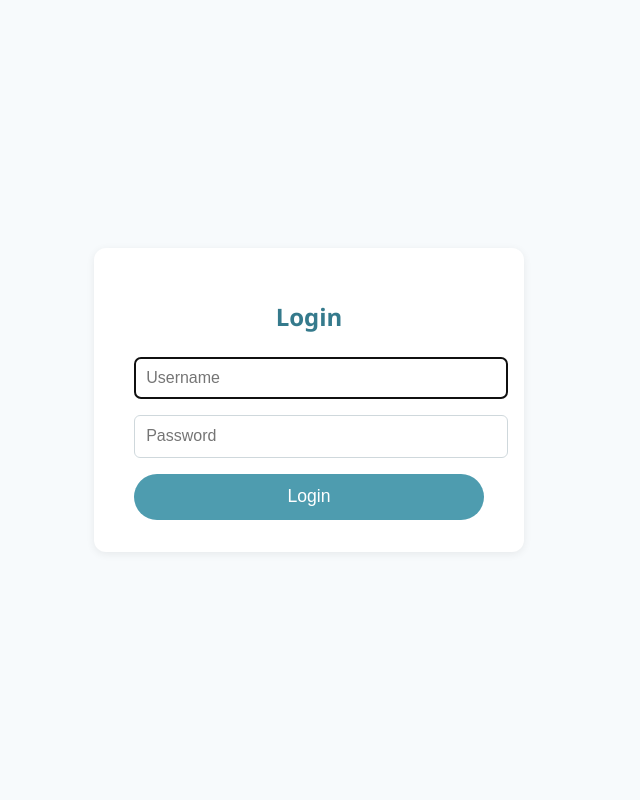
After one commit to CodeExpert787/Fertilemate, a Flask app: page /login in a window 1280 px wide. The commit adds this page. Shown: the whole page, without its empty margins (331-971 px from the left). Run offline with Flask 3, Linux system fonts and the light colour scheme.

Commit message:
login added

```diff
--- a/app.py
+++ b/app.py
@@ -1,7 +1,7 @@
 import os
 os.environ["KMP_DUPLICATE_LIB_OK"] = "TRUE"
 
-from flask import Flask, render_template, request, jsonify, redirect, url_for, send_from_directory
+from flask import Flask, render_template, request, jsonify, redirect, url_for, send_from_directory, session, flash
 import pandas as pd
 from werkzeug.utils import secure_filename
 from PIL import Image
@@ -49,6 +49,7 @@ app.config['IMAGE_FOLDER'] = 'uploaded_images'
 ALLOWED_IMAGE_EXTENSIONS = {'jpg', 'jpeg', 'png', 'bmp'}
 
 os.makedirs(app.config['IMAGE_FOLDER'], exist_ok=True)
+app.secret_key = 'Fertilemate2025%%'  # Change this to a random secret key
 
 # Load the model when the application starts
 # print("Loading model...")
@@ -407,8 +408,27 @@ def preprocess_male_data(input_data):
     return processed_data
 
 
-@app.route('/', methods=['GET'])
+@app.route('/login', methods=['GET', 'POST'])
+def login():
+    if request.method == 'POST':
+        username = request.form.get('username')
+        password = request.form.get('password')
+        if username == 'admin' and password == 'fertilemate2025%%':
+            session['logged_in'] = True
+            return redirect(url_for('index'))
+        else:
+            flash('Invalid username or password', 'danger')
+    return render_template('login.html')
+
+@app.route('/logout')
+def logout():
+    session.pop('logged_in', None)
+    return redirect(url_for('login'))
+
+@app.route('/')
 def index():
+    if not session.get('logged_in'):
+        return redirect(url_for('login'))
     return render_template('index.html')
 
 @app.route('/', methods=['POST'])
--- a/templates/index.html
+++ b/templates/index.html
@@ -86,9 +86,7 @@
         <div class="logo">Fertilemate</div>
         <nav>
             <a href="#">Home</a>
-            <a href="#about">About</a>
-            <a href="#features">Features</a>
-            <a href="#contact">Contact</a>
+            <a href="/logout">Logout</a>
         </nav>
     </div>
     <section class="hero" id="home">
--- /dev/null
+++ b/templates/login.html
@@ -0,0 +1,81 @@
+<!DOCTYPE html>
+<html lang="en">
+<head>
+    <meta charset="UTF-8">
+    <meta name="viewport" content="width=device-width, initial-scale=1.0">
+    <title>Login - Fertilemate</title>
+    <style>
+        body {
+            background: #f7fafc;
+            font-family: 'Segoe UI', Arial, sans-serif;
+            display: flex;
+            align-items: center;
+            justify-content: center;
+            height: 100vh;
+            margin: 0;
+        }
+        .login-container {
+            background: #fff;
+            padding: 2rem 2.5rem;
+            border-radius: 12px;
+            box-shadow: 0 2px 8px rgba(0,0,0,0.07);
+            width: 100%;
+            max-width: 350px;
+        }
+        .login-container h2 {
+            color: #357a8c;
+            margin-bottom: 1.5rem;
+            text-align: center;
+        }
+        .login-container input[type="text"],
+        .login-container input[type="password"] {
+            width: 100%;
+            padding: 0.7rem;
+            margin-bottom: 1rem;
+            border: 1px solid #cfd8dc;
+            border-radius: 6px;
+            font-size: 1rem;
+        }
+        .login-container button {
+            width: 100%;
+            background: #4e9caf;
+            color: #fff;
+            border: none;
+            padding: 0.8rem;
+            font-size: 1.1rem;
+            border-radius: 25px;
+            cursor: pointer;
+            transition: background 0.2s;
+        }
+        .login-container button:hover {
+            background: #357a8c;
+        }
+        .flash {
+            color: #d32f2f;
+            background: #ffebee;
+            border: 1px solid #ffcdd2;
+            padding: 0.5rem 1rem;
+            border-radius: 6px;
+            margin-bottom: 1rem;
+            text-align: center;
+        }
+    </style>
+</head>
+<body>
+    <div class="login-container">
+        <h2>Login</h2>
+        {% with messages = get_flashed_messages(with_categories=true) %}
+          {% if messages %}
+            {% for category, message in messages %}
+              <div class="flash">{{ message }}</div>
+            {% endfor %}
+          {% endif %}
+        {% endwith %}
+        <form method="POST">
+            <input type="text" name="username" placeholder="Username" required autofocus>
+            <input type="password" name="password" placeholder="Password" required>
+            <button type="submit">Login</button>
+        </form>
+    </div>
+</body>
+</html>
```
